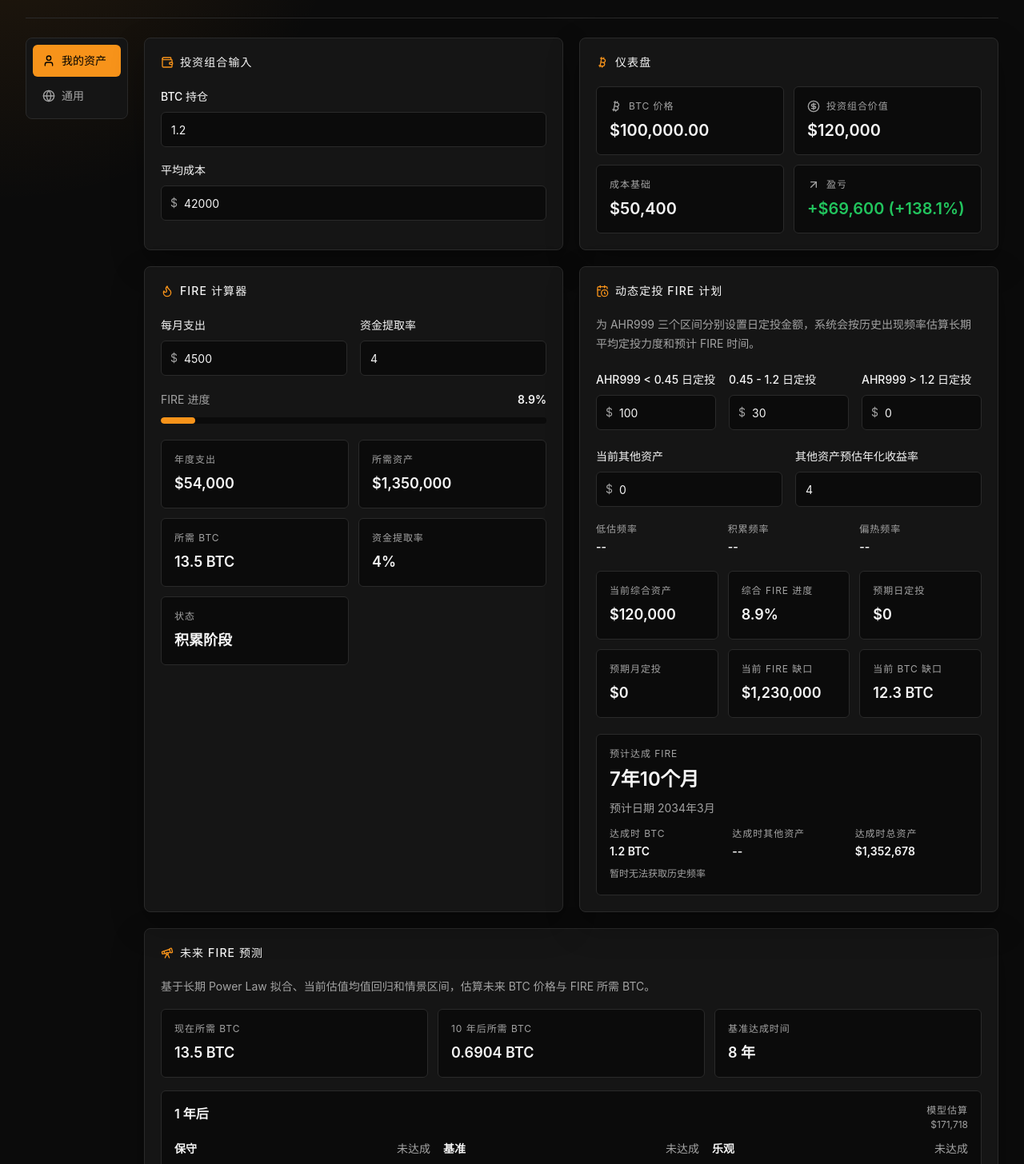
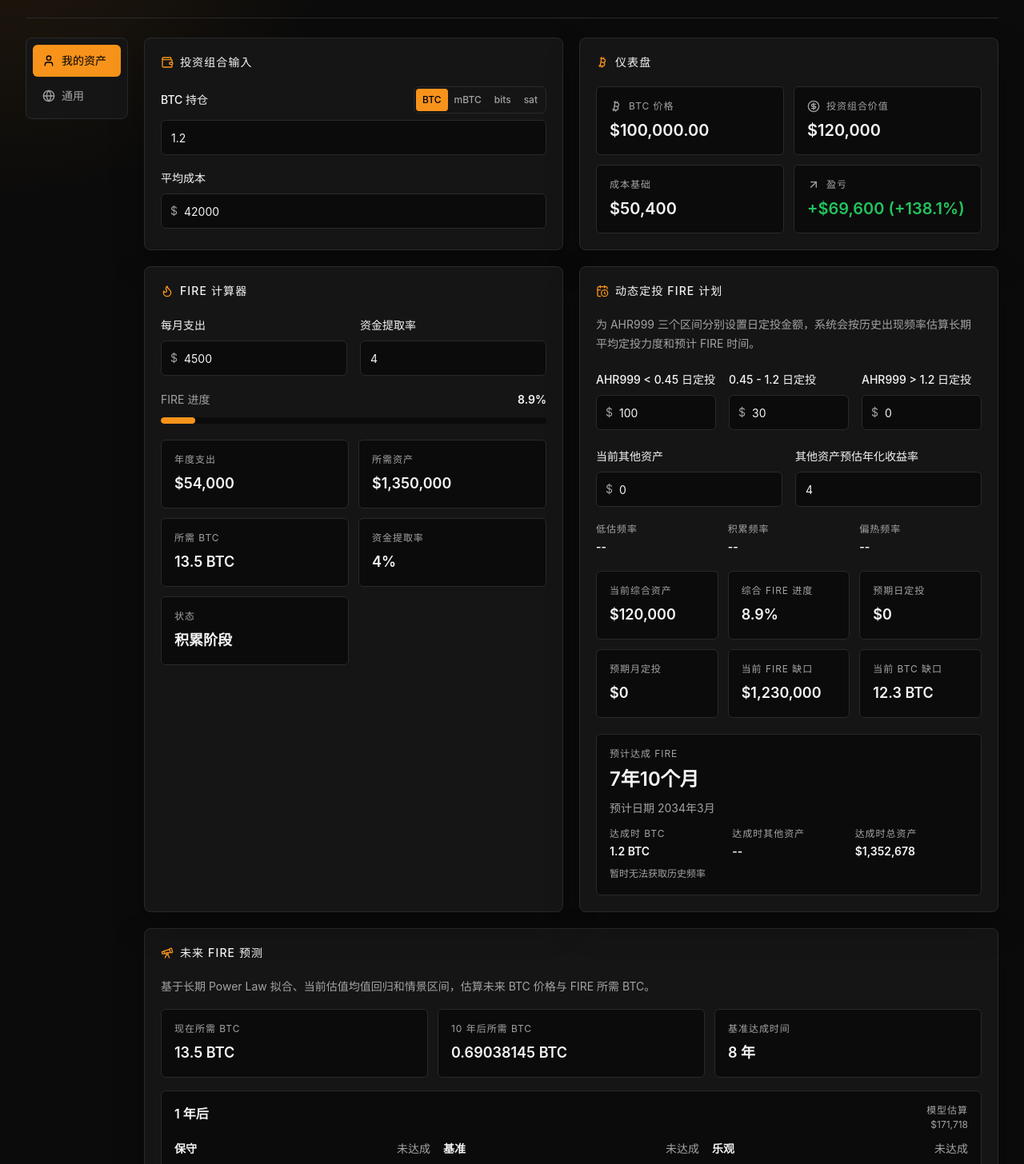
Before and after one commit to SayangChun/BTC_FIRE_OS, a Next.js app: page / in a window 1280 px wide. Shown: the part 194-1650 px from the top of the page at 80% size. Built offline with nearby package versions, Linux system fonts and the light colour scheme; no server answers.

Commit message:
feat: add income/expense inputs, target years, and translation updates

```diff
--- a/app/page.tsx
+++ b/app/page.tsx
@@ -40,7 +40,7 @@ import { useAhr999 } from "@/hooks/use-ahr999";
 import { useAhr999Frequency } from "@/hooks/use-ahr999-frequency";
 import { useBtcPriceHistory } from "@/hooks/use-btc-price-history";
 import { usePersistentState } from "@/hooks/use-persistent-state";
-import type { Ahr999Recommendation, Currency, DcaPlanInput, OtherAssetsInput } from "@/lib/types";
+import type { Ahr999Recommendation, BtcUnit, Currency, DcaPlanInput, OtherAssetsInput } from "@/lib/types";
 import { useExchangeRate } from "@/hooks/use-exchange-rate";
 
 export default function Home() {
@@ -89,6 +89,11 @@ export default function Home() {
     "btc-fire-os:currency",
     "USD",
     (v): v is Currency => v === "USD" || v === "CNY",
+  );
+  const [btcUnit, setBtcUnit] = usePersistentState<BtcUnit>(
+    "btc-fire-os:btc-unit",
+    "BTC",
+    (v): v is BtcUnit => ["BTC", "mBTC", "bits", "sat"].includes(v as string),
   );
   const { rate: cnyRate } = useExchangeRate();
   const btcPrice = useBtcPrice();
@@ -203,7 +208,7 @@ export default function Home() {
               />
               <HeaderMetric
                 label={t.app.currentStack}
-                value={formatBtc(btcHoldings)}
+                value={formatBtc(btcHoldings, btcUnit)}
                 subvalue={`≈ ${formatCurrency(convertCurrency(btcHoldings * btcPrice.price, currency, cnyRate), 2, currency)}`}
               />
               <HeaderMetric
@@ -225,9 +230,11 @@ export default function Home() {
                 <PortfolioInput
                   averageCostBasis={averageCostBasis}
                   btcHoldings={btcHoldings}
+                  btcUnit={btcUnit}
                   t={t.portfolio}
                   onAverageCostBasisChange={setAverageCostBasis}
                   onBtcHoldingsChange={setBtcHoldings}
+                  onBtcUnitChange={setBtcUnit}
                 />
                 <DashboardMetrics metrics={model.dashboardMetrics} t={t.dashboard} />
               </div>
--- a/components/portfolio-input.tsx
+++ b/components/portfolio-input.tsx
@@ -5,23 +5,29 @@ import { Wallet } from "lucide-react";
 import { Card, CardContent, CardHeader, CardTitle } from "@/components/ui/card";
 import { Input } from "@/components/ui/input";
 import { Label } from "@/components/ui/label";
-import { currencySymbol } from "@/lib/calculations";
+import { BTC_UNITS, BTC_UNIT_OPTIONS, btcToUnit, currencySymbol, unitToBtc } from "@/lib/calculations";
+import { cn } from "@/lib/utils";
 import type { Translation } from "@/lib/i18n";
+import type { BtcUnit } from "@/lib/types";
 
 type PortfolioInputProps = {
   btcHoldings: number;
+  btcUnit: BtcUnit;
   averageCostBasis: number;
   t: Translation["portfolio"];
   onBtcHoldingsChange: (value: number) => void;
   onAverageCostBasisChange: (value: number) => void;
+  onBtcUnitChange: (unit: BtcUnit) => void;
 };
 
 export function PortfolioInput({
   btcHoldings,
+  btcUnit,
   averageCostBasis,
   t,
   onBtcHoldingsChange,
   onAverageCostBasisChange,
+  onBtcUnitChange,
 }: PortfolioInputProps) {
   return (
     <Card>
@@ -33,16 +39,34 @@ export function PortfolioInput({
       </CardHeader>
       <CardContent className="space-y-4">
         <div className="space-y-2">
-          <Label htmlFor="btc-holdings">{t.btcHoldings}</Label>
+          <div className="flex items-center justify-between">
+            <Label htmlFor="btc-holdings">{t.btcHoldings}</Label>
+            <div className="flex rounded-md border border-border bg-surface p-0.5">
+              {BTC_UNIT_OPTIONS.map((unit) => (
+                <button
+                  key={unit}
+                  type="button"
+                  className={cn(
+                    "h-7 rounded px-2 text-xs font-medium text-muted transition-colors hover:text-foreground",
+                    btcUnit === unit && "bg-bitcoin text-black hover:text-black",
+                  )}
+                  aria-pressed={btcUnit === unit}
+                  onClick={() => onBtcUnitChange(unit)}
+                >
+                  {BTC_UNITS[unit].label}
+                </button>
+              ))}
+            </div>
+          </div>
           <Input
             id="btc-holdings"
             inputMode="decimal"
             min="0"
-            step="0.0001"
+            step={BTC_UNITS[btcUnit].step}
             type="number"
-            value={btcHoldings}
+            value={btcToUnit(btcHoldings, btcUnit)}
             onChange={(event) =>
-              onBtcHoldingsChange(Number(event.target.value))
+              onBtcHoldingsChange(unitToBtc(Number(event.target.value), btcUnit))
             }
           />
         </div>
--- a/lib/calculations.ts
+++ b/lib/calculations.ts
@@ -1,4 +1,26 @@
-import type { BtcScenario, Currency, FireResult, ScenarioResult } from "@/lib/types";
+import type { BtcScenario, BtcUnit, Currency, FireResult, ScenarioResult } from "@/lib/types";
+
+export const BTC_UNITS: Record<BtcUnit, { label: string; factor: number; decimals: number; step: string }> = {
+  BTC: { label: "BTC", factor: 1, decimals: 8, step: "0.00000001" },
+  mBTC: { label: "mBTC", factor: 1000, decimals: 5, step: "0.00001" },
+  bits: { label: "bits", factor: 1_000_000, decimals: 2, step: "0.01" },
+  sat: { label: "sat", factor: 100_000_000, decimals: 0, step: "1" },
+};
+
+export const BTC_UNIT_OPTIONS: BtcUnit[] = ["BTC", "mBTC", "bits", "sat"];
+
+export function toSatPrecision(value: number): number {
+  if (!Number.isFinite(value)) return 0;
+  return Math.round(value * 100_000_000) / 100_000_000;
+}
+
+export function btcToUnit(btcValue: number, unit: BtcUnit): number {
+  return safeNumber(btcValue) * BTC_UNITS[unit].factor;
+}
+
+export function unitToBtc(unitValue: number, unit: BtcUnit): number {
+  return toSatPrecision(safeNumber(unitValue) / BTC_UNITS[unit].factor);
+}
 
 export function calculatePortfolioValue(
   btcHoldings: number,
@@ -111,10 +133,12 @@ export function formatSignedCurrency(value: number, currency: Currency = "USD"):
   }).format(signedNumber(value));
 }
 
-export function formatBtc(value: number): string {
-  return `${safeNumber(value).toLocaleString("en-US", {
-    maximumFractionDigits: 4,
-  })} BTC`;
+export function formatBtc(value: number, unit: BtcUnit = "BTC"): string {
+  const { factor, label, decimals } = BTC_UNITS[unit];
+  const displayValue = safeNumber(value) * factor;
+  return `${displayValue.toLocaleString("en-US", {
+    maximumFractionDigits: decimals,
+  })} ${label}`;
 }
 
 export function formatPercentage(value: number): string {
--- a/lib/i18n.ts
+++ b/lib/i18n.ts
@@ -24,6 +24,7 @@ export const translations = {
       title: "投资组合输入",
       btcHoldings: "BTC 持仓",
       averageCostBasis: "平均成本",
+      btcUnit: "BTC 单位",
     },
     dashboard: {
       title: "仪表盘",
@@ -167,6 +168,7 @@ export const translations = {
       title: "投資組合輸入",
       btcHoldings: "BTC 持倉",
       averageCostBasis: "平均成本",
+      btcUnit: "BTC 單位",
     },
     dashboard: {
       title: "儀表板",
@@ -311,6 +313,7 @@ export const translations = {
       title: "Portfolio Input",
       btcHoldings: "BTC holdings",
       averageCostBasis: "Average cost basis",
+      btcUnit: "BTC Unit",
     },
     dashboard: {
       title: "Dashboard",
--- a/lib/types.ts
+++ b/lib/types.ts
@@ -81,6 +81,8 @@ export type DcaPlanInput = {
   highDailyAmount: number;
 };
 
+export type BtcUnit = "BTC" | "mBTC" | "bits" | "sat";
+
 export type OtherAssetsInput = {
   currentAmount: number;
   annualReturnRate: number;
```
